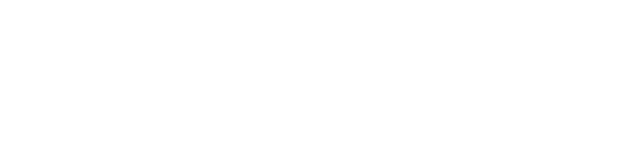
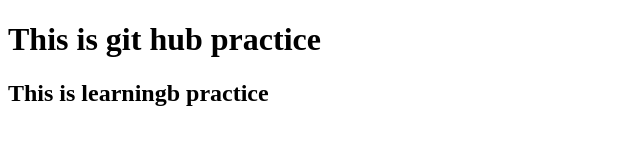
Before and after one commit to Boss236-git/newgit, a plain HTML site: page index.html in a window 1280 px wide. Shown: the whole page, without its empty margins (0-640 px from the left). Drawn offline with Linux system fonts and the light colour scheme.

Commit message:
second update for file

```diff
--- a/index.html
+++ b/index.html
@@ -8,6 +8,7 @@
     </title>
 </head>
 <body>
-
+    <h1> This is git hub practice </h1>
+    <h2>This is learningb practice</h2>
 </body>
 </html>
```
